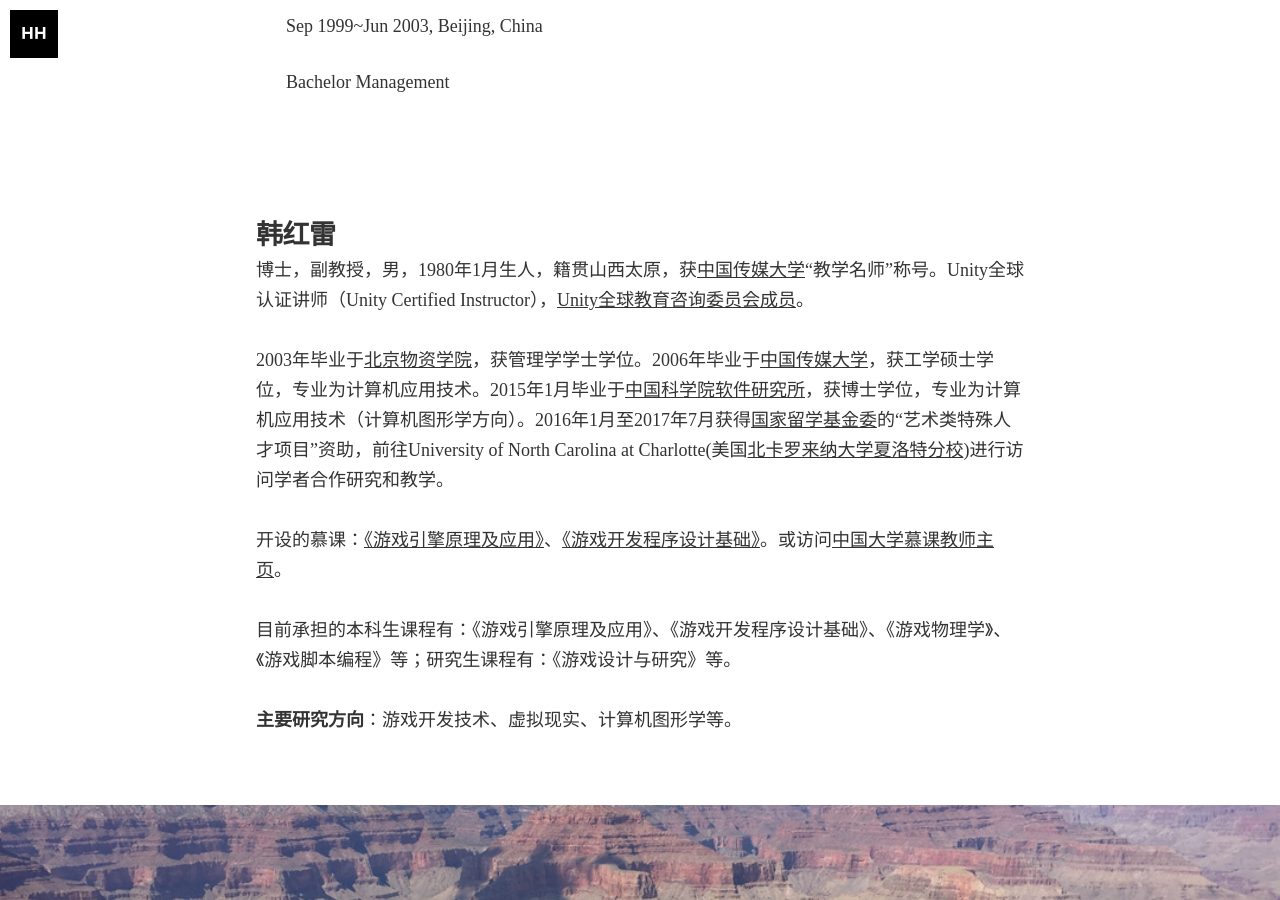
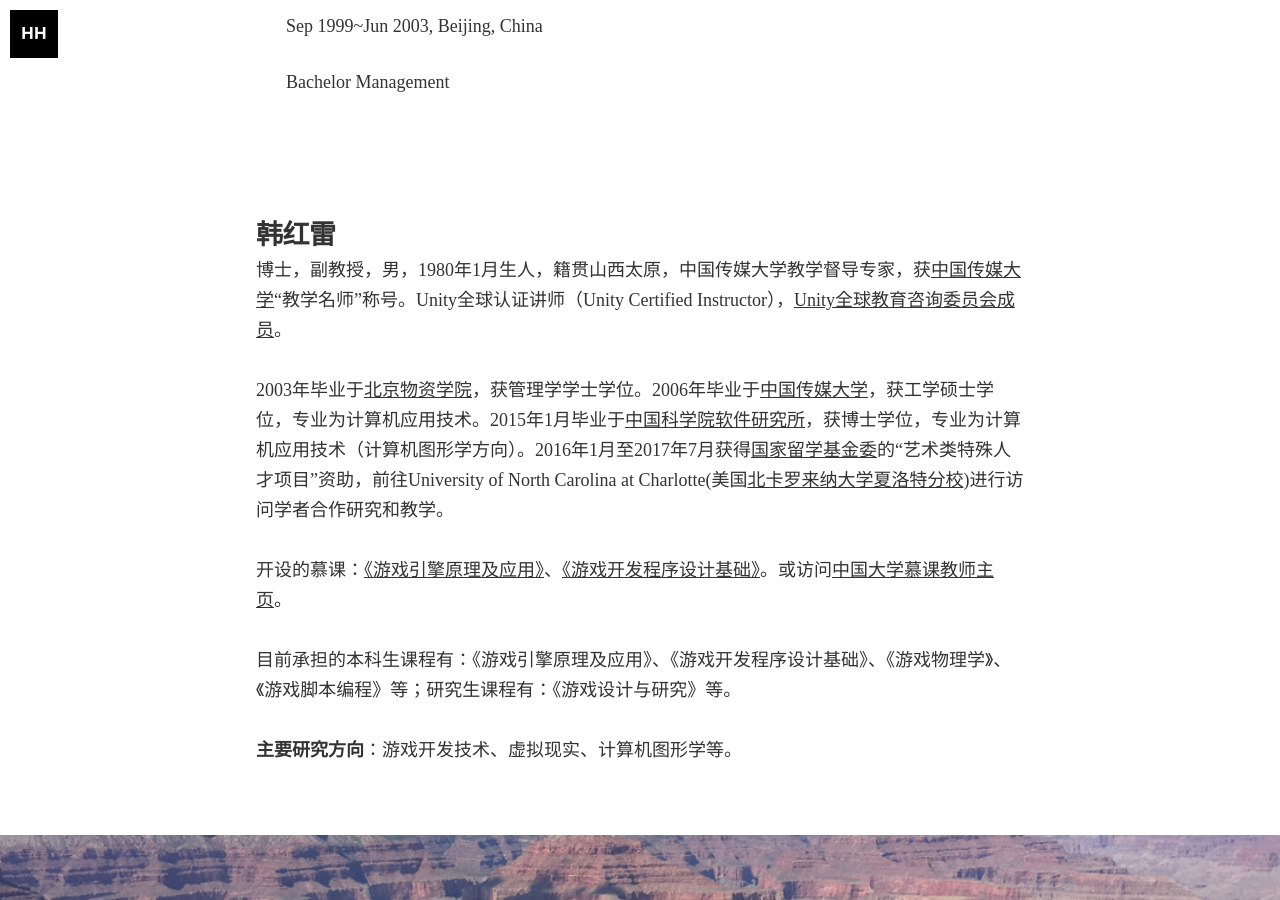
Before and after one commit to hanhonglei/hanhonglei.github.io, a Jekyll site: the page built from about.md, in a window 1280 px wide and 900 px high, scrolled down 2370 px. Built offline with Jekyll 4.4.1, drawn with Linux system fonts in a browser that asks for light colours; nearby versions of some CDN libraries; some web fonts are replaced.

Commit message:
no message

```diff
--- a/about.md
+++ b/about.md
@@ -45,7 +45,7 @@ Digital Game Design, Visual Reality, Computer Graphics
 
 ## 韩红雷
 
-博士，副教授，男，1980年1月生人，籍贯山西太原，获[中国传媒大学](http://www.cuc.edu.cn/)“教学名师”称号。Unity全球认证讲师（Unity Certified Instructor），[Unity全球教育咨询委员会成员](https://unity.com/education/advisory-board#honglei-han)。
+博士，副教授，男，1980年1月生人，籍贯山西太原，中国传媒大学教学督导专家，获[中国传媒大学](http://www.cuc.edu.cn/)“教学名师”称号。Unity全球认证讲师（Unity Certified Instructor），[Unity全球教育咨询委员会成员](https://unity.com/education/advisory-board#honglei-han)。
 
 2003年毕业于[北京物资学院](http://www.bwu.edu.cn/)，获管理学学士学位。2006年毕业于[中国传媒大学](http://www.cuc.edu.cn/)，获工学硕士学位，专业为计算机应用技术。2015年1月毕业于[中国科学院软件研究所](http://www.is.cas.cn)，获博士学位，专业为计算机应用技术（计算机图形学方向）。2016年1月至2017年7月获得[国家留学基金委](http://www.csc.edu.cn)的“艺术类特殊人才项目”资助，前往University of North Carolina at Charlotte(美国[北卡罗来纳大学夏洛特分校](http://www.uncc.edu))进行访问学者合作研究和教学。
 
```
